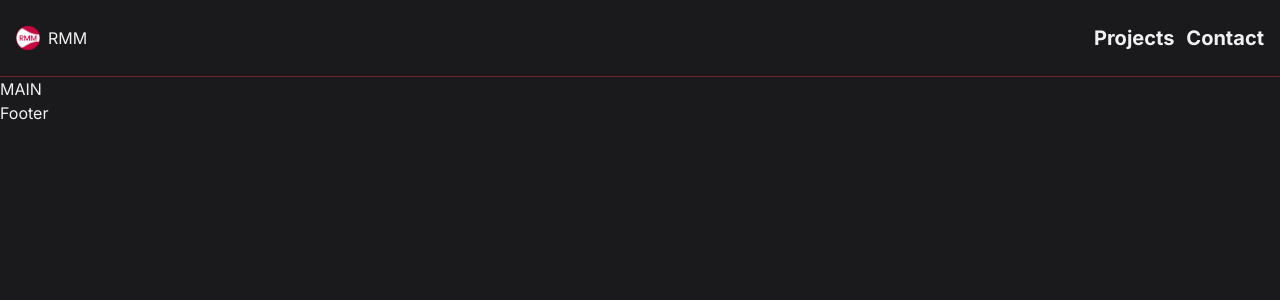
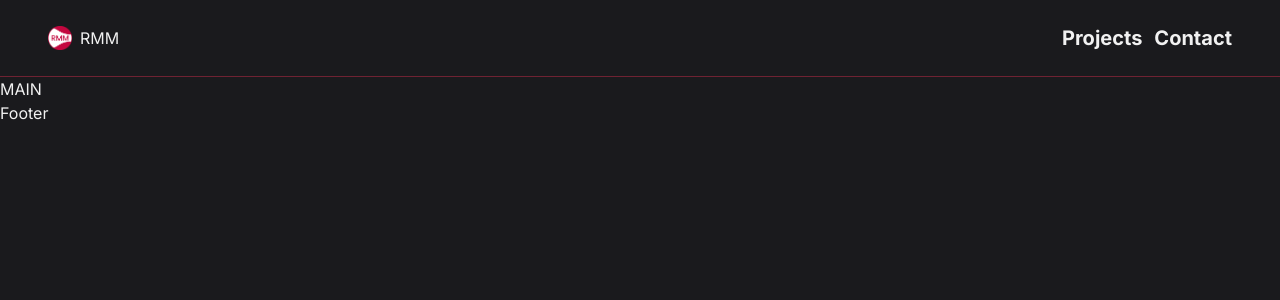
Before and after one commit to code-rizzard/rmm_portfolio, a Next.js app: page / in a window 1280 px wide. Shown: the top 300 px of the page. Built offline with nearby package versions, Linux system fonts and the light colour scheme.

Commit message:
Increase padding of header

```diff
--- a/components/Navbar.tsx
+++ b/components/Navbar.tsx
@@ -14,7 +14,7 @@ const Navbar = () => {
     className="border-b border-brand-secondary min-h-10 relative"
     >
         <nav
-        className="flex justify-between items-center py-6 px-4 "
+        className="flex justify-between items-center py-6 px-12 max-md:px-6"
         >
             <Link
             href="/"
```
